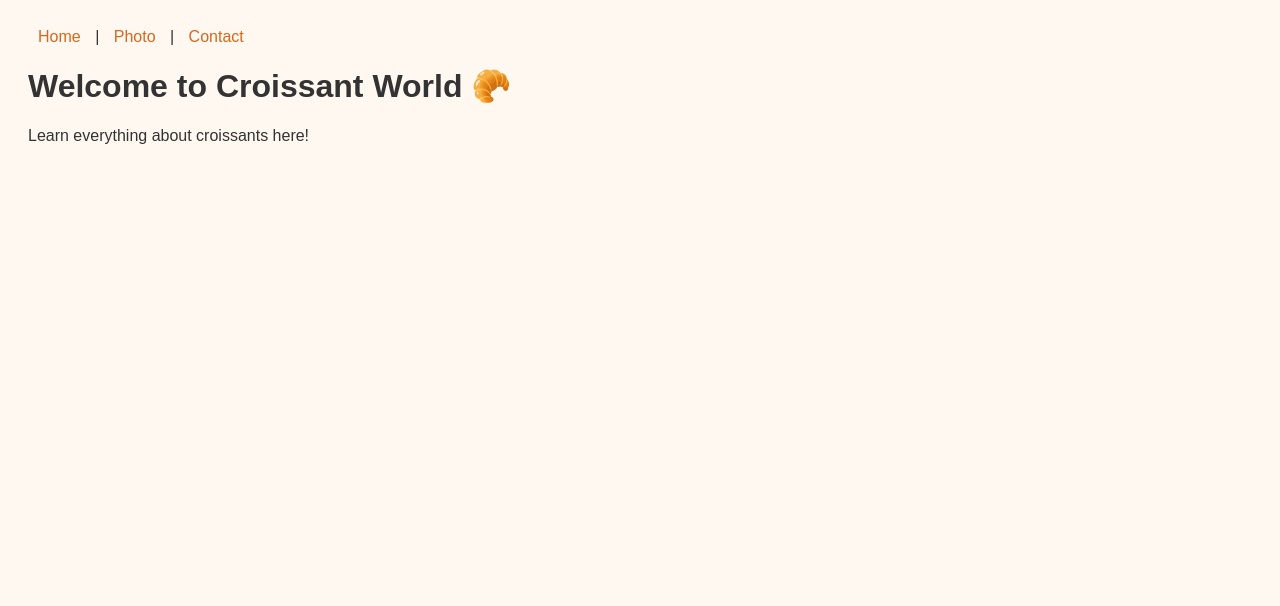
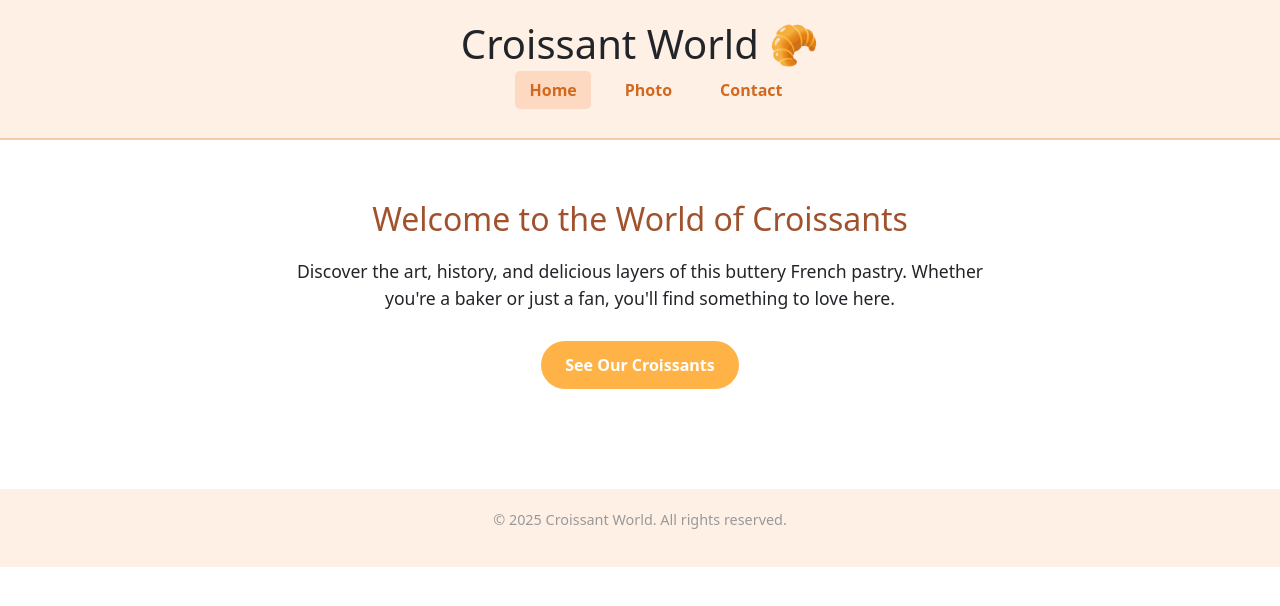
Before and after one commit to Bhall2023/Croissant, a plain HTML site: page index.html in a window 1280 px wide. Drawn offline with nearby package versions, Linux system fonts and the light colour scheme.

Commit message:
Added more photos, styling

```diff
--- a/index.html
+++ b/index.html
@@ -1,16 +1,42 @@
 <!DOCTYPE html>
-<html>
+<html lang="en">
   <head>
-    <title>Croissant</title>
+    <meta charset="UTF-8" />
+    <meta name="viewport" content="width=device-width, initial-scale=1.0"/>
+    <title>Croissant World 🥐</title>
     <link rel="stylesheet" href="style.css" />
-  </head>
+  <link href="https://cdn.jsdelivr.net/npm/bootstrap@5.3.6/dist/css/bootstrap.min.css" rel="stylesheet" integrity="sha384-4Q6Gf2aSP4eDXB8Miphtr37CMZZQ5oXLH2yaXMJ2w8e2ZtHTl7GptT4jmndRuHDT" crossorigin="anonymous">
+
+
+</head>
+<script src="https://cdn.jsdelivr.net/npm/bootstrap@5.3.6/dist/js/bootstrap.bundle.min.js" integrity="sha384-j1CDi7MgGQ12Z7Qab0qlWQ/Qqz24Gc6BM0thvEMVjHnfYGF0rmFCozFSxQBxwHKO" crossorigin="anonymous"></script>
   <body>
-    <nav>
-      <a href="index.html">Home</a> |
-      <a href="photo.html">Photo</a> |
-      <a href="contact.html">Contact</a>
-    </nav>
-    <h1>Welcome to Croissant World 🥐</h1>
-    <p>Learn everything about croissants here!</p>
+    <header>
+      <div class="container">
+        <h1>Croissant World 🥐</h1>
+        <nav>
+          <ul class="nav-links">
+            <li><a href="index.html" class="active">Home</a></li>
+            <li><a href="photo.html">Photo</a></li>
+            <li><a href="contact.html">Contact</a></li>
+          </ul>
+        </nav>
+      </div>
+    </header>
+
+    <main class="container">
+      <section class="intro">
+        <h2>Welcome to the World of Croissants</h2>
+        <p>
+          Discover the art, history, and delicious layers of this buttery French pastry.
+          Whether you're a baker or just a fan, you'll find something to love here.
+        </p>
+        <a href="photo.html" class="cta-button">See Our Croissants</a>
+      </section>
+    </main>
+
+    <footer>
+      <p>&copy; 2025 Croissant World. All rights reserved.</p>
+    </footer>
   </body>
 </html>
--- a/style.css
+++ b/style.css
@@ -1,16 +1,155 @@
-body {
-  background-color: #fff8f0;
-  font-family: Arial, sans-serif;
-  padding: 20px;
-  color: #333;
+/* Reset some default styles */
+* {
+  margin: 0;
+  padding: 0;
+  box-sizing: border-box;
 }
 
-nav a {
-  margin: 0 10px;
+body {
+  font-family: "Segoe UI", Tahoma, Geneva, Verdana, sans-serif;
+  background-color: #fff8f0;
+  color: #333;
+  line-height: 1.6;
+}
+
+.container {
+  width: 90%;
+  max-width: 960px;
+  margin: 0 auto;
+}
+
+/* Header and Navigation */
+header {
+  background-color: #fff0e6;
+  padding: 20px 0;
+  border-bottom: 2px solid #f5cba7;
+}
+
+h1 {
+  text-align: center;
+  color: #d2691e;
+  font-size: 2.5rem;
+}
+
+nav {
+  margin-top: 10px;
+  text-align: center;
+}
+
+.nav-links {
+  list-style: none;
+  display: flex;
+  justify-content: center;
+  flex-wrap: wrap;
+  gap: 20px;
+  margin-top: 10px;
+}
+
+.nav-links a {
   text-decoration: none;
   color: #d2691e;
+  font-weight: bold;
+  padding: 8px 14px;
+  transition: all 0.3s ease-in-out;
+  border-radius: 5px;
 }
 
-nav a:hover {
-  text-decoration: underline;
+.nav-links a:hover,
+.nav-links a.active {
+  background-color: #fdd9c1;
 }
+
+/* Main Section */
+.intro {
+  text-align: center;
+  padding: 60px 20px;
+}
+
+.intro h2 {
+  font-size: 2rem;
+  margin-bottom: 20px;
+  color: #a0522d;
+}
+
+.intro p {
+  max-width: 700px;
+  margin: 0 auto 30px;
+  font-size: 1.1rem;
+}
+
+.cta-button {
+  display: inline-block;
+  padding: 12px 24px;
+  background-color: #ffb347;
+  color: white;
+  text-decoration: none;
+  font-weight: bold;
+  border-radius: 25px;
+  transition: background-color 0.3s ease;
+}
+
+.cta-button:hover {
+  background-color: #ff944d;
+}
+
+/* Footer */
+footer {
+  text-align: center;
+  padding: 20px 0;
+  background-color: #fff0e6;
+  color: #999;
+  font-size: 0.9rem;
+  margin-top: 40px;
+}
+
+/* Responsive Styles */
+@media (max-width: 576px) {
+  h1 {
+    font-size: 2rem;
+  }
+
+  .intro h2 {
+    font-size: 1.5rem;
+  }
+
+  .cta-button {
+    padding: 10px 20px;
+    font-size: 1rem;
+  }
+}
+
+/* Photo Gallery Styling */
+.photo-gallery {
+  text-align: center;
+  padding: 50px 20px;
+}
+
+.photo-gallery h2 {
+  font-size: 2rem;
+  color: #a0522d;
+  margin-bottom: 15px;
+}
+
+.photo-gallery p {
+  font-size: 1.1rem;
+  margin-bottom: 30px;
+}
+
+.gallery-grid {
+  display: grid;
+  grid-template-columns: repeat(auto-fit, minmax(280px, 1fr));
+  gap: 20px;
+  padding: 0 10px;
+}
+
+.gallery-grid img {
+  width: 100%;
+  height: auto;
+  border-radius: 12px;
+  box-shadow: 0 4px 15px rgba(0, 0, 0, 0.1);
+  transition: transform 0.3s ease;
+}
+
+.gallery-grid img:hover {
+  transform: scale(1.03);
+}
```
Also changed, not shown: photo.html (+42 -1 lines), pexels-larimegale-3806365.jpg (added), pexels-valeriya-1510682.jpg (added).
